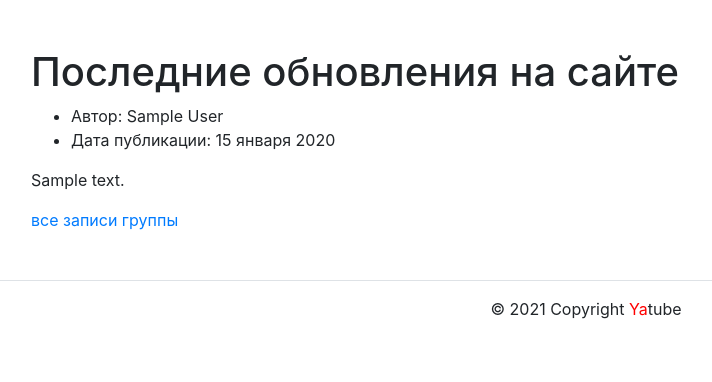
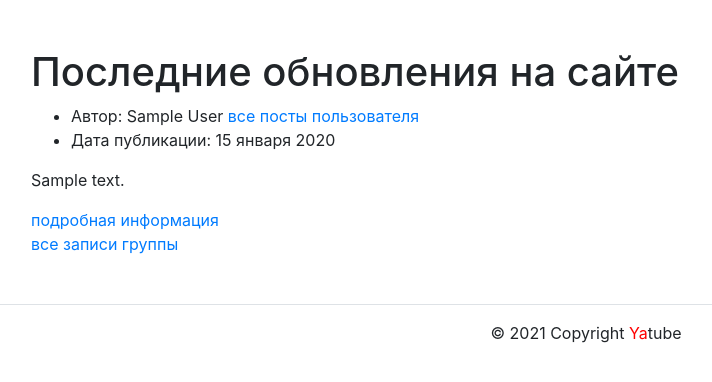
Before and after one commit to IvanAlekseyevich/freedom, a Django app: page / in a window 1280 px wide. Shown: the part 56-438 px from the top of the page, without its empty margins (54-766 px from the left). Run offline with Django 3.2, Linux system fonts and the light colour scheme; tables that the repository leaves empty hold one stand-in row (values such as "Sample post"); some libraries are stand-ins or nearby versions.

Commit message:
Добавлены ссылки на посты автора и детальную информацию

```diff
--- a/yatube/templates/posts/group_list.html
+++ b/yatube/templates/posts/group_list.html
@@ -8,12 +8,14 @@
   <ul>
     <li>
       Автор: {{ post.author.get_full_name }}
+      <a href="{% url 'posts:profile' post.author %}">все посты пользователя</a>
     </li>
     <li>
       Дата публикации: {{ post.pub_date|date:"d E Y" }}
     </li>
   </ul>
   <p>{{ post.text }}</p>
+  <a href="{% url 'posts:post_detail' post.id %}">подробная информация </a>
   {% if not forloop.last %}<hr>{% endif %}
 {% endfor %}
 {% include 'posts/includes/paginator.html' %}
--- a/yatube/templates/posts/index.html
+++ b/yatube/templates/posts/index.html
@@ -7,12 +7,14 @@
   <ul>
     <li>
       Автор: {{ post.author.get_full_name }}
+      <a href="{% url 'posts:profile' post.author %}">все посты пользователя</a>
     </li>
     <li>
       Дата публикации: {{ post.pub_date|date:"d E Y" }}
     </li>
   </ul>
   <p>{{ post.text }}</p>
+  <a href="{% url 'posts:post_detail' post.id %}">подробная информация </a><br>
   {% if post.group %}
   <a href="{% url 'posts:group_list' post.group.slug %}">все записи группы</a>
   {% endif %}
```
